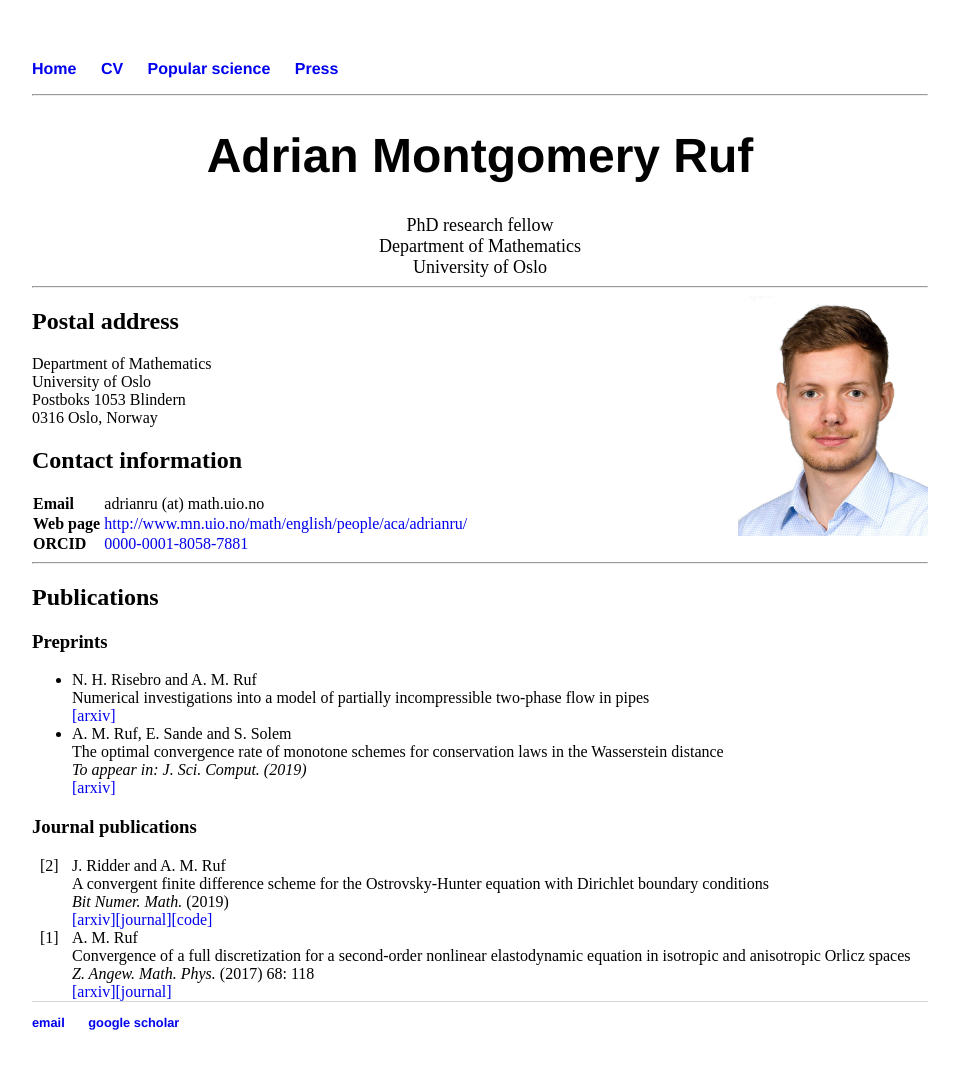
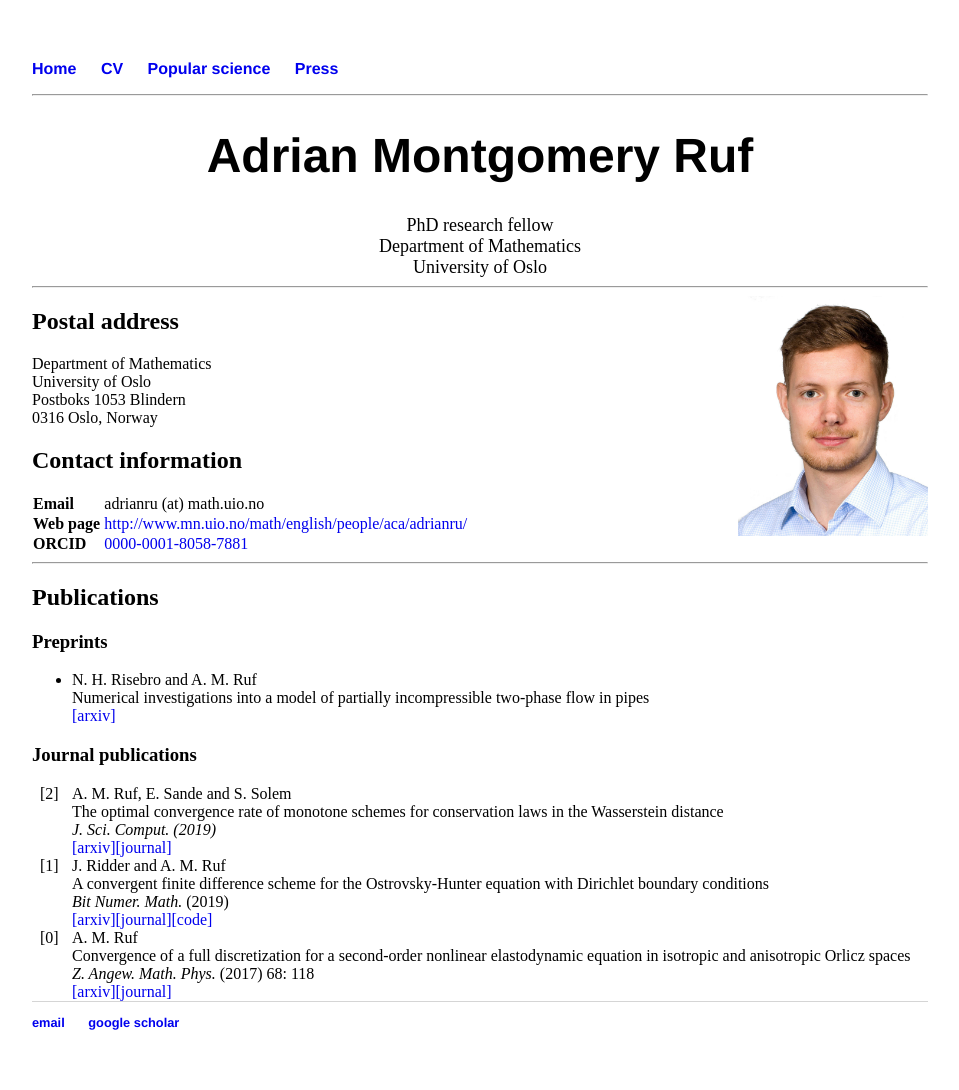
Before and after one commit to adrianmruf/adrianmruf.github.io, a Jekyll site: the page built from index.html, in a window 1280 px wide. Shown: the whole page, without its empty margins (160-1119 px from the left). Built offline with Jekyll 4.4.1, drawn with Linux system fonts in a browser that asks for light colours.

Commit message:
Update index.html

```diff
--- a/index.html
+++ b/index.html
@@ -57,15 +57,15 @@ th {
 	<li>N. H. Risebro and A. M. Ruf<br>Numerical investigations into a model of partially incompressible two-phase flow in pipes<br>
 		<a href="https://arxiv.org/abs/1906.00710">[arxiv]</a>
 		</li>
-	<li>A. M. Ruf, E. Sande and S. Solem<br>The optimal convergence rate of monotone schemes for conservation laws in the Wasserstein distance<br>
-		<em>To appear in: J. Sci. Comput. (2019)</em><br>
-		<a href="https://arxiv.org/abs/1808.04661">[arxiv]</a>
-		</li>
 	</ul>
 
 	<h3>Journal publications</h3>
 
 	<ol>
+	<li>A. M. Ruf, E. Sande and S. Solem<br>The optimal convergence rate of monotone schemes for conservation laws in the Wasserstein distance<br>
+		<em>J. Sci. Comput. (2019)</em><br>
+		<a href="https://arxiv.org/abs/1808.04661">[arxiv]</a><a href="https://link.springer.com/article/10.1007%2Fs10915-019-00996-1">[journal]</a>
+		</li>
 	<li>J. Ridder and A. M. Ruf<br>A convergent finite difference scheme for the Ostrovsky-Hunter equation with Dirichlet boundary conditions<br>
 		<em>Bit Numer. Math.</em> (2019)<br>
 		<a href="https://arxiv.org/abs/1805.07255">[arxiv]</a><a href="https://link.springer.com/article/10.1007%2Fs10543-019-00746-7">[journal]</a><a href="https://github.com/adrianmruf/adrianmruf.github.io/blob/master/code/OH_with_bc.py">[code]</a>
```
